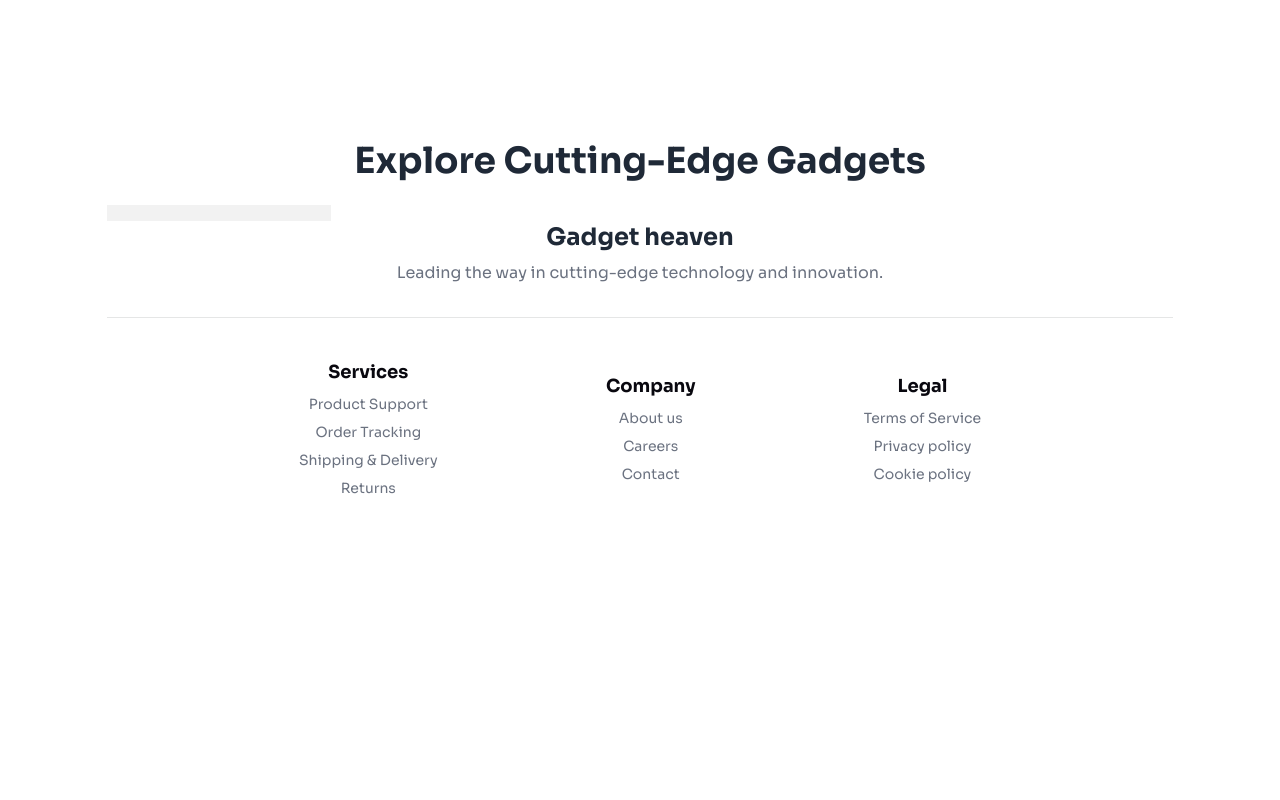
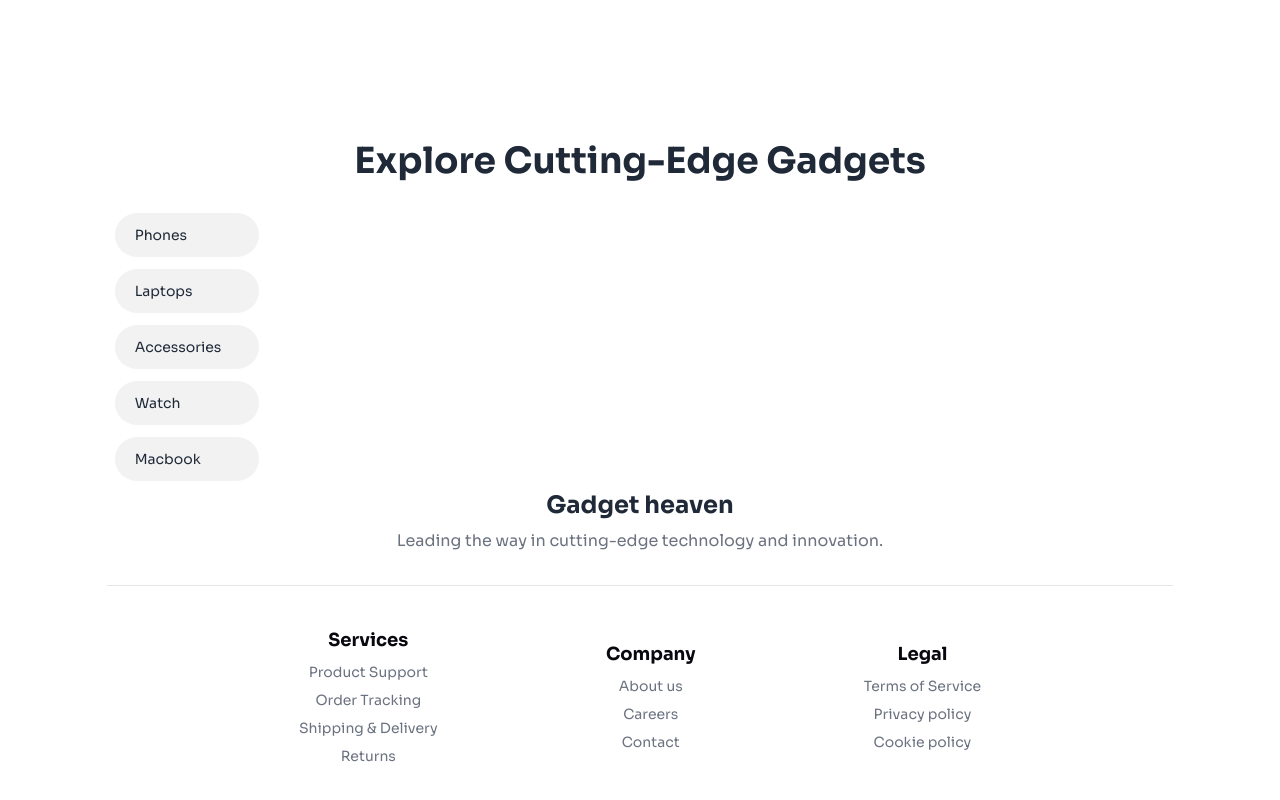
Before and after one commit to Khadiza13/Gadget_Platform, a React (Vite) app: page / in a window 1280 px wide. Shown: the part 819-1619 px from the top of the page. Before the commit the page ends 1357 px from the top, so only its background shows below. Built offline with nearby package versions, Linux system fonts and the light colour scheme.

Commit message:
slightly modified

```diff
--- a/src/components/Cards.jsx
+++ b/src/components/Cards.jsx
@@ -6,9 +6,9 @@ const Cards = () => {
   const { category } = useParams();
   return (
     <div className="grid grid-cols-3 gap-2">
-      {data.map((item) => {
-        <Card item={item}></Card>;
-      })}
+      {data.map((item) => (
+        <Card key={item.id} item={item}></Card>
+      ))}
     </div>
   );
 };
--- a/src/components/Categories.jsx
+++ b/src/components/Categories.jsx
@@ -1,16 +1,18 @@
+/* eslint-disable react/prop-types */
 import { Link } from "react-router-dom";
 
 const Categories = ({ categories }) => {
+  console.log(categories);
   return (
-    <div className="w-10/12 mx-auto">
-      <ul className="menu bg-base-200 w-56">
-        {categories.map((category) => {
-          <li>
+    <div className="">
+      <ul className="menu bg-white w-40 gap-3">
+        {categories.map((category) => (
+          <li className="bg-base-200 rounded-3xl p-1" key={category.category}>
             <Link to={`/category/${category.category}`}>
               {category.category}
             </Link>
-          </li>;
-        })}
+          </li>
+        ))}
       </ul>
     </div>
   );
--- a/src/pages/Home.jsx
+++ b/src/pages/Home.jsx
@@ -5,7 +5,7 @@ import Categories from "../components/Categories";
 
 const Home = () => {
   const categories = useLoaderData();
-  console.log(categories);
+  //console.log(categories);
   return (
     <div>
       {/* Banner */}
@@ -20,9 +20,11 @@ const Home = () => {
       <h2 className="font-bold text-center text-4xl mb-6">
         Explore Cutting-Edge Gadgets
       </h2>
-      <Categories categories={categories}></Categories>
-      {/* Dynamic section */}
-      <Outlet></Outlet>
+      <div className="flex gap-2 w-10/12 mx-auto">
+        <Categories categories={categories}></Categories>
+        {/* Dynamic section */}
+        <Outlet></Outlet>
+      </div>
     </div>
   );
 };
--- a/src/routes/Routes.jsx
+++ b/src/routes/Routes.jsx
@@ -15,7 +15,7 @@ const routes = createBrowserRouter([
       {
         path: "/",
         element: <Home></Home>,
-        loader: () => fetch("./categories.json"),
+        loader: () => fetch("../categories.json"),
         children: [
           {
             path: "category/:category",
```
